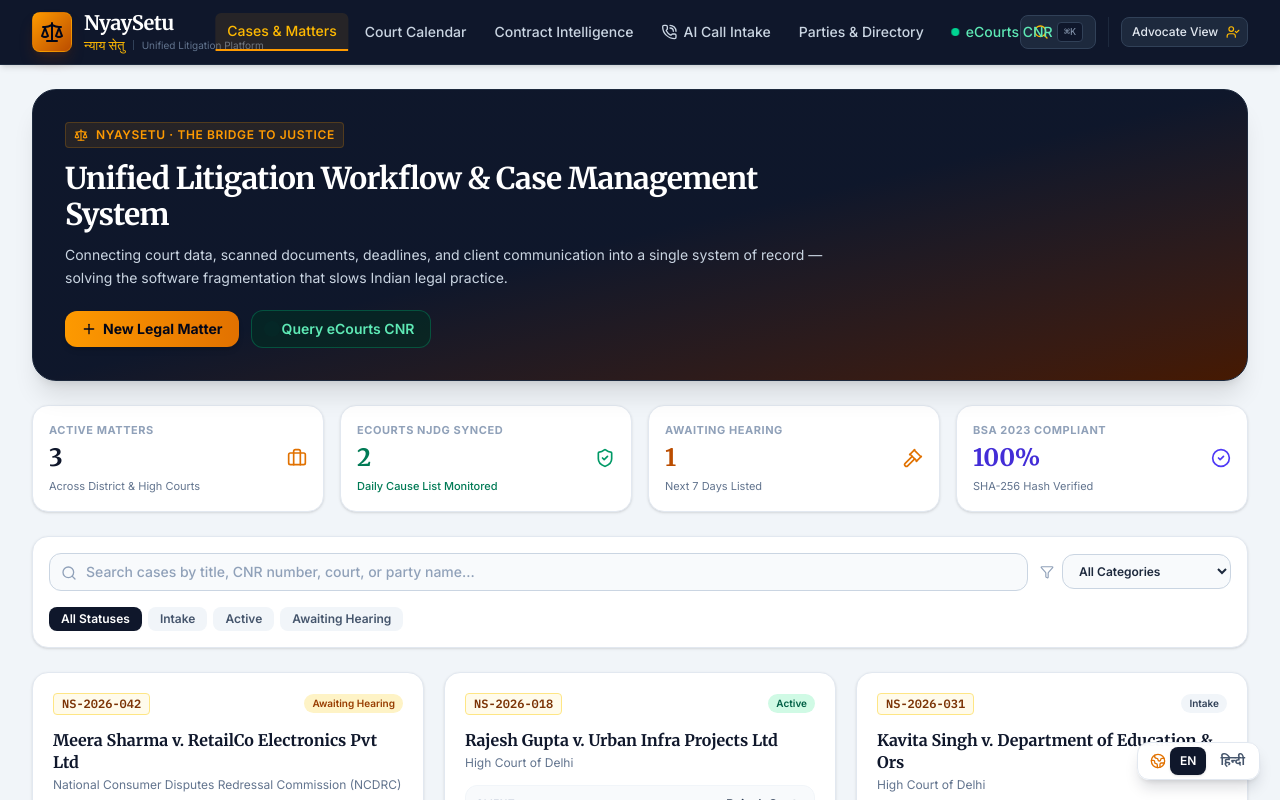
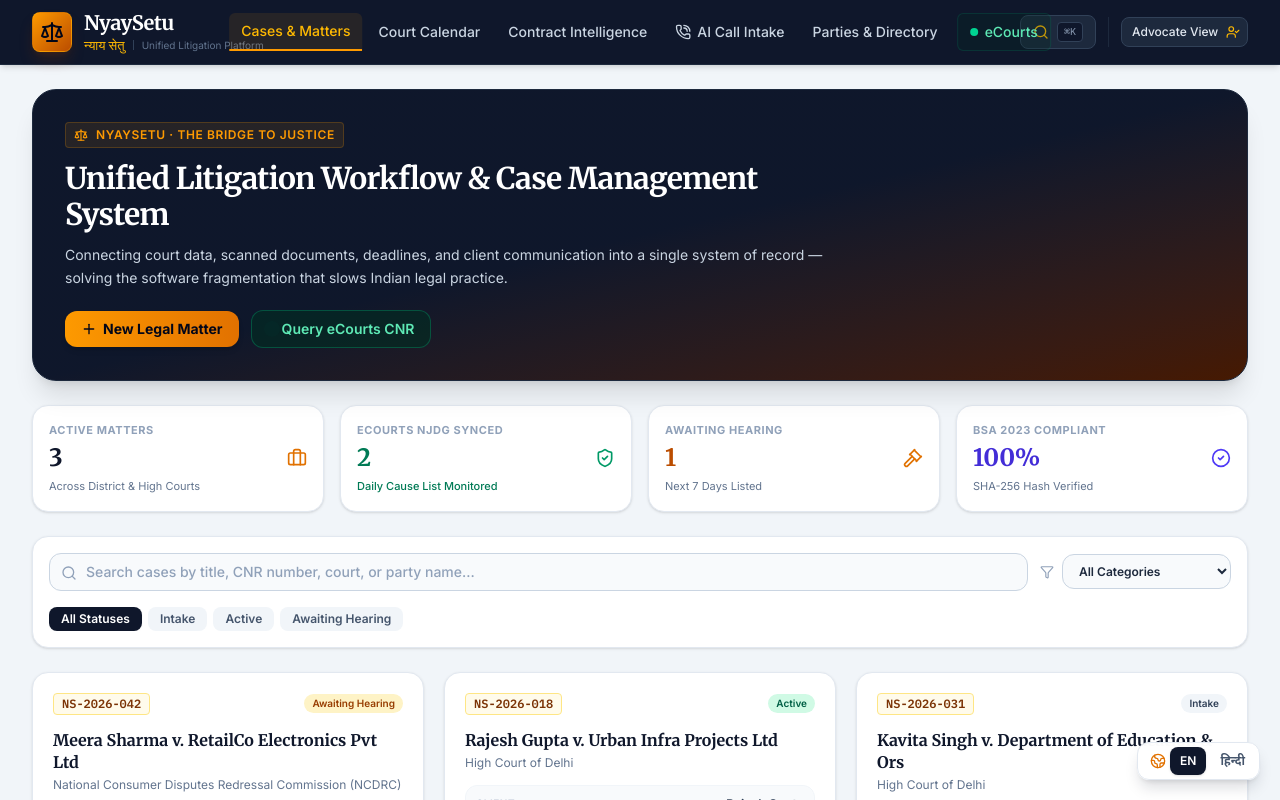
Before and after one commit to Saurabh0003M/Unscramble-Srijan, a React (Vite) app in the folder frontend/: page / in a window 1280 px wide. Shown: the top 800 px of the page. Built offline with nearby package versions, Linux system fonts and the light colour scheme; no server answers.

Commit message:
fix: refine eCourts navigation control

```diff
--- a/frontend/src/components/Navbar.tsx
+++ b/frontend/src/components/Navbar.tsx
@@ -116,12 +116,13 @@ export const Navbar: React.FC<NavbarProps> = ({
                 {isHi ? 'पक्षकार और संपर्क (Directory)' : 'Parties & Directory'}
               </button>
               <button
-                id="nav-ecourts-btn"
-                onClick={onOpenECourtsLookup}
-                className="px-3 py-2 rounded-md text-sm font-medium whitespace-nowrap text-emerald-300 hover:bg-emerald-950/50 flex items-center space-x-1.5 transition cursor-pointer"
-              >
-                <span className="w-2 h-2 rounded-full bg-emerald-400 animate-ping"></span>
-                <span>eCourts CNR</span>
+              id="nav-ecourts-btn"
+              onClick={onOpenECourtsLookup}
+              className="ml-1 rounded-md border border-emerald-500/15 bg-emerald-950/25 px-3 py-2 text-sm font-medium whitespace-nowrap text-emerald-300 hover:bg-emerald-950/50 flex items-center space-x-1.5 transition cursor-pointer"
+              title="Search eCourts by CNR number"
+            >
+                <span className="w-2 h-2 rounded-full bg-emerald-400"></span>
+                <span>eCourts</span>
               </button>
             </nav>
           )}
```
